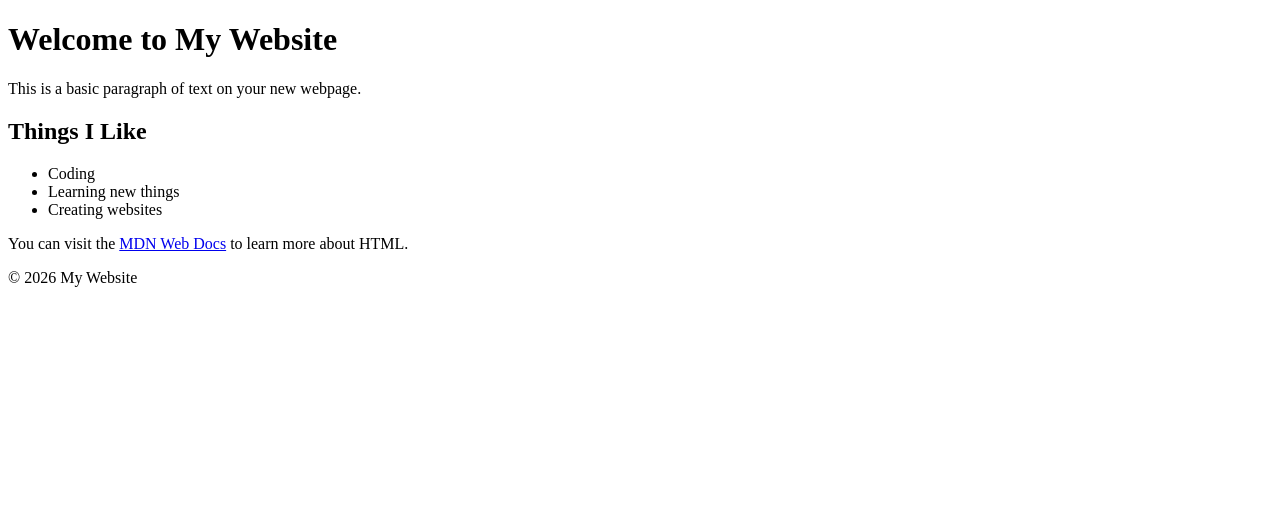
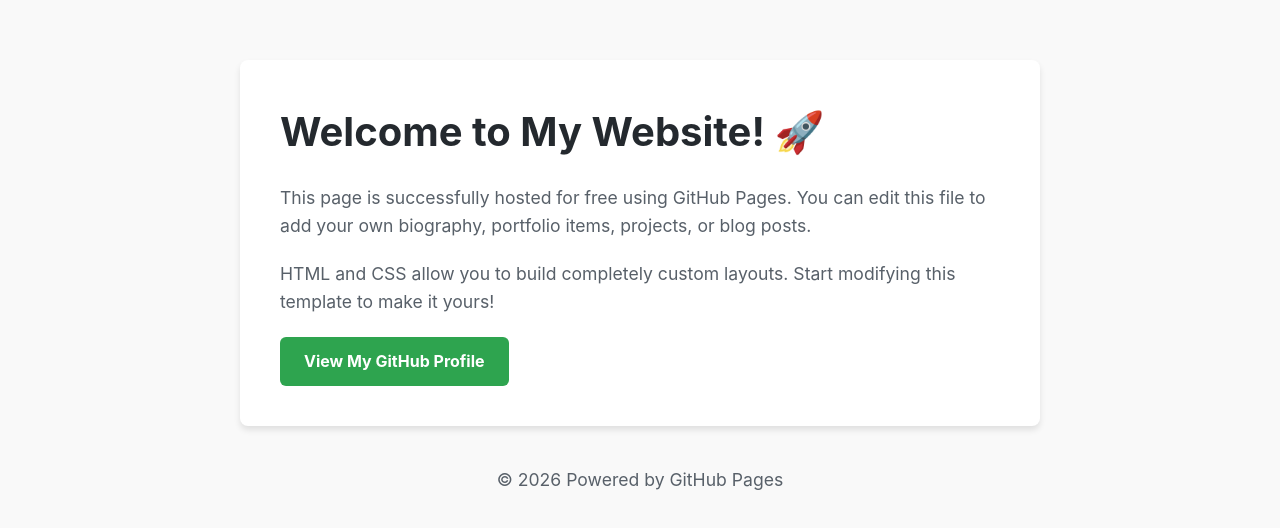
Before and after one commit to kwmcclintick/kwmcclintick.github.io, a plain HTML site: page index.html in a window 1280 px wide. Drawn offline with Linux system fonts and the light colour scheme.

Commit message:
Update title and content for GitHub Pages site

```diff
--- a/index.html
+++ b/index.html
@@ -3,29 +3,69 @@
 <head>
     <meta charset="UTF-8">
     <meta name="viewport" content="width=device-width, initial-scale=1.0">
-    <title>My First Website</title>
+    <title>My GitHub Pages Site</title>
+    <style>
+        * {
+            box-sizing: border-box;
+            margin: 0;
+            padding: 0;
+        }
+        body {
+            font-family: -apple-system, BlinkMacSystemFont, "Segoe UI", Roboto, sans-serif;
+            line-height: 1.6;
+            color: #333;
+            background-color: #f9f9f9;
+            padding: 20px;
+        }
+        .container {
+            max-width: 800px;
+            margin: 40px auto;
+            background: #fff;
+            padding: 40px;
+            border-radius: 8px;
+            box-shadow: 0 4px 6px rgba(0,0,0,0.1);
+        }
+        h1 {
+            color: #24292e;
+            margin-bottom: 20px;
+            font-size: 2.5rem;
+        }
+        p {
+            margin-bottom: 20px;
+            font-size: 1.1rem;
+            color: #586069;
+        }
+        .btn {
+            display: inline-block;
+            background-color: #2ea44f;
+            color: white;
+            padding: 12px 24px;
+            text-decoration: none;
+            border-radius: 6px;
+            font-weight: bold;
+        }
+        .btn:hover {
+            background-color: #2c974b;
+        }
+        footer {
+            margin-top: 40px;
+            font-size: 0.9rem;
+            color: #888;
+            text-align: center;
+        }
+    </style>
 </head>
 <body>
 
-    <header>
-        <h1>Welcome to My Website</h1>
-    </header>
-
-    <main>
-        <p>This is a basic paragraph of text on your new webpage.</p>
-
-        <h2>Things I Like</h2>
-        <ul>
-            <li>Coding</li>
-            <li>Learning new things</li>
-            <li>Creating websites</li>
-        </ul>
-
-        <p>You can visit the <a href="https://developer.mozilla.org" target="_blank">MDN Web Docs</a> to learn more about HTML.</p>
-    </main>
+    <div class="container">
+        <h1>Welcome to My Website! 🚀</h1>
+        <p>This page is successfully hosted for free using GitHub Pages. You can edit this file to add your own biography, portfolio items, projects, or blog posts.</p>
+        <p>HTML and CSS allow you to build completely custom layouts. Start modifying this template to make it yours!</p>
+        <a href="https://github.com" class="btn">View My GitHub Profile</a>
+    </div>
 
     <footer>
-        <p>&copy; 2026 My Website</p>
+        <p>© 2026 Powered by GitHub Pages</p>
     </footer>
 
 </body>
```
